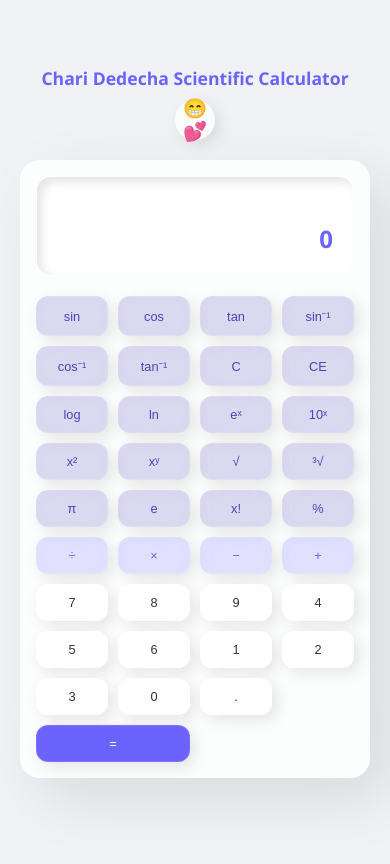
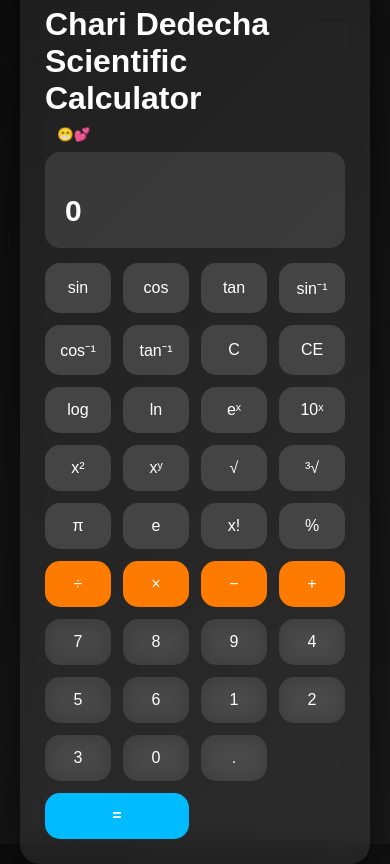
Before and after one commit to charidedecha7-ops/Chari-Dedecha-Scientific-Calculator, a plain HTML site: page index.html in a window 390 px wide. Drawn offline with Linux system fonts and the light colour scheme.

Commit message:
Refactor CSS for dark mode and layout changes

```diff
--- a/style.css
+++ b/style.css
@@ -1,256 +1,185 @@
-body{background-color: blueviolet;}
-/* CSS Variables for Theme Management */
-:root {
-    --primary-color: #6c63ff;
-    --secondary-color: #4a44b5;
-    --background-color: #f0f2f5;
-    --calculator-bg: rgba(255, 255, 255, 0.8);
-    --text-color: #333;
-    --button-bg: rgba(255, 255, 255, 0.7);
-    --button-hover: rgba(255, 255, 255, 0.9);
-    --shadow-color: rgba(0, 0, 0, 0.1);
-    --display-bg: rgba(255, 255, 255, 0.9);
-    --border-radius: 20px;
-    --blur-intensity: blur(10px);
-}
-
-.dark-mode {
-    --primary-color: #8b85ff;
-    --secondary-color: #6c63ff;
-    --background-color: #1a1a2e;
-    --calculator-bg: rgba(30, 30, 46, 0.8);
-    --text-color: #ffffff;
-    --button-bg: rgba(255, 255, 255, 0.1);
-    --button-hover: rgba(255, 255, 255, 0.2);
-    --shadow-color: rgba(0, 0, 0, 0.3);
-    --display-bg: rgba(255, 255, 255, 0.1);
-}
-
-/* Base Styles */
+/* ------------------------------
+   GLOBAL STYLES
+--------------------------------*/
 * {
     margin: 0;
     padding: 0;
     box-sizing: border-box;
+    font-family: "Poppins", sans-serif;
 }
 
 body {
-    font-family: 'Segoe UI', Tahoma, Geneva, Verdana, sans-serif;
-    background: var(--background-color);
-    color: var(--text-color);
-    min-height: 100vh;
+    background: linear-gradient(135deg, #0d0d0d, #1a1a1a);
+    color: #fff;
     display: flex;
     justify-content: center;
     align-items: center;
-    transition: all 0.3s ease;
+    height: 100vh;
     padding: 20px;
 }
 
-/* Calculator Container */
+/* ------------------------------
+   CALCULATOR CONTAINER
+--------------------------------*/
 .calculator-container {
     width: 100%;
-    max-width: 800px;
-    margin: 0 auto;
+    max-width: 450px;
+    background: rgba(255, 255, 255, 0.08);
+    padding: 25px;
+    border-radius: 20px;
+    box-shadow: 0 10px 40px rgba(0, 0, 0, 0.6);
+    backdrop-filter: blur(12px);
 }
 
-/* Header Styles */
-header {
+/* ------------------------------
+   HEADER
+--------------------------------*/
+.header {
     display: flex;
     justify-content: space-between;
     align-items: center;
     margin-bottom: 20px;
-    padding: 0 10px;
 }
 
-h1 {
-    font-size: 1.5rem;
+.title {
+    font-size: 20px;
     font-weight: 600;
-    color: var(--primary-color);
 }
 
 .theme-toggle {
-    background: var(--button-bg);
+    background: #222;
     border: none;
-    border-radius: 50%;
-    width: 40px;
-    height: 40px;
+    padding: 10px 12px;
+    border-radius: 10px;
+    color: #fff;
     cursor: pointer;
-    display: flex;
-    align-items: center;
-    justify-content: center;
-    font-size: 1.2rem;
-    backdrop-filter: var(--blur-intensity);
-    box-shadow: 5px 5px 15px var(--shadow-color),
-                -5px -5px 15px rgba(255, 255, 255, 0.1);
-    transition: all 0.3s ease;
+    transition: 0.3s;
 }
 
 .theme-toggle:hover {
-    transform: scale(1.1);
-    background: var(--button-hover);
+    background: #444;
 }
 
-/* Calculator Styles */
-.calculator {
-    background: var(--calculator-bg);
-    border-radius: var(--border-radius);
-    padding: 25px;
-    backdrop-filter: var(--blur-intensity);
-    box-shadow: 20px 20px 60px var(--shadow-color),
-                -20px -20px 60px rgba(255, 255, 255, 0.1);
-    border: 1px solid rgba(255, 255, 255, 0.2);
-}
-
-/* Display Styles */
+/* ------------------------------
+   DISPLAY
+--------------------------------*/
 .display {
-    background: var(--display-bg);
-    border-radius: calc(var(--border-radius) - 5px);
+    background: rgba(255, 255, 255, 0.1);
     padding: 20px;
-    margin-bottom: 20px;
-    text-align: right;
-    min-height: 100px;
+    border-radius: 15px;
+    margin-bottom: 15px;
+    min-height: 90px;
     display: flex;
     flex-direction: column;
-    justify-content: space-between;
-    backdrop-filter: var(--blur-intensity);
-    box-shadow: inset 5px 5px 10px var(--shadow-color),
-                inset -5px -5px 10px rgba(255, 255, 255, 0.1);
-    border: 1px solid rgba(255, 255, 255, 0.1);
+    justify-content: center;
 }
 
 .expression {
-    font-size: 1rem;
-    color: var(--text-color);
+    font-size: 18px;
     opacity: 0.7;
-    min-height: 24px;
-    word-wrap: break-word;
+    min-height: 22px;
 }
 
 .result {
-    font-size: 2rem;
+    font-size: 35px;
     font-weight: 600;
-    color: var(--primary-color);
-    word-wrap: break-word;
 }
 
-/* Keypad Styles */
+/* ------------------------------
+   KEYPAD GRID
+--------------------------------*/
 .keypad {
     display: grid;
-    grid-template-columns: repeat(8, 1fr);
+    grid-template-columns: repeat(4, 1fr);
     gap: 12px;
 }
 
+/* ------------------------------
+   BUTTONS
+--------------------------------*/
 .btn {
-    border: visible;
-    border-radius: 12px;
-    padding: 15px 8px;
-    font-size: 0.9rem;
-    font-weight: 500;
+    background: rgba(255, 255, 255, 0.08);
+    padding: 18px;
+    border: none;
+    border-radius: 15px;
+    font-size: 18px;
+    color: white;
     cursor: pointer;
-    transition: all 0.2s ease;
-    backdrop-filter: var(--blur-intensity);
-    background: var(--button-bg);
-    color: var(--text-color);
-    box-shadow: 5px 5px 15px var(--shadow-color),
-                -5px -5px 15px rgba(255, 255, 255, 0.1);
-    border: 1px solid rgba(255, 255, 255, 0.1);
+    transition: 0.2s ease;
+    backdrop-filter: blur(10px);
 }
 
 .btn:hover {
-    transform: translateY(-2px);
-    background: var(--button-hover);
-    box-shadow: 8px 8px 20px var(--shadow-color),
-                -8px -8px 20px rgba(255, 255, 255, 0.1);
-}
-
-.btn:active {
-    transform: translateY(0);
-    box-shadow: inset 3px 3px 8px var(--shadow-color),
-                inset -3px -3px 8px rgba(255, 255, 255, 0.1);
-}
-
-/* Button Type Styles */
-.number {
-    background: var(--button-bg);
+    background: rgba(255, 255, 255, 0.2);
+    transform: scale(1.05);
 }
 
 .operator {
-    background: rgba(108, 99, 255, 0.2);
-    color: var(--primary-color);
+    background: #ff7b00;
+}
+
+.operator:hover {
+    background: #ff9d3c;
+}
+
+.equals {
+    grid-column: span 2;
+    background: #00bbff;
+    font-weight: bold;
+}
+
+.equals:hover {
+    background: #33caf7;
 }
 
 .scientific {
-    background: rgba(74, 68, 181, 0.2);
-    color: var(--secondary-color);
-    font-size: 0.8rem;
+    background: #444;
 }
 
-.equals {
-    background: var(--primary-color);
-    color: white;
-    grid-column: span 2;
+.scientific:hover {
+    background: #555;
 }
 
-/* Responsive Design */
-@media (max-width: 768px) {
-    .keypad {
-        grid-template-columns: repeat(6, 1fr);
-        gap: 10px;
+/* ------------------------------
+   DARK MODE TOGGLE
+--------------------------------*/
+body.dark {
+    background: linear-gradient(135deg, #ffffff, #e1e1e1);
+    color: #000;
+}
+
+body.dark .calculator-container {
+    background: rgba(0, 0, 0, 0.06);
+    color: #000;
+}
+
+body.dark .btn {
+    background: rgba(0, 0, 0, 0.08);
+    color: #000;
+}
+
+body.dark .operator {
+    background: #0095ff;
+}
+
+body.dark .equals {
+    background: #00c853;
+}
+
+/* ------------------------------
+   RESPONSIVE DESIGN
+--------------------------------*/
+@media (max-width: 420px) {
+    .title {
+        font-size: 18px;
     }
 
-    .calculator {
-        padding: 20px;
-    }
-
-    h1 {
-        font-size: 1.3rem;
+    .btn {
+        padding: 14px;
+        font-size: 16px;
     }
 
     .result {
-        font-size: 1.7rem;
-    }
-
-    .btn {
-        padding: 12px 6px;
-        font-size: 0.85rem;
+        font-size: 30px;
     }
 }
-
-@media (max-width: 480px) {
-    .keypad {
-        grid-template-columns: repeat(4, 1fr);
-    }
-
-    .calculator {
-        padding: 15px;
-    }
-
-    h1 {
-        font-size: 1.1rem;
-    }
-
-    .result {
-        font-size: 1.5rem;
-    }
-
-    .btn {
-        padding: 10px 4px;
-        font-size: 0.8rem;
-    }
-
-    header {
-        flex-direction: column;
-        gap: 10px;
-        text-align: center;
-    }
-}
-
-/* Animation for button presses */
-@keyframes buttonPress {
-    0% { transform: scale(1); }
-    50% { transform: scale(0.95); }
-    100% { transform: scale(1); }
-}
-
-.btn.pressed {
-    animation: buttonPress 0.1s ease;
-}
```
